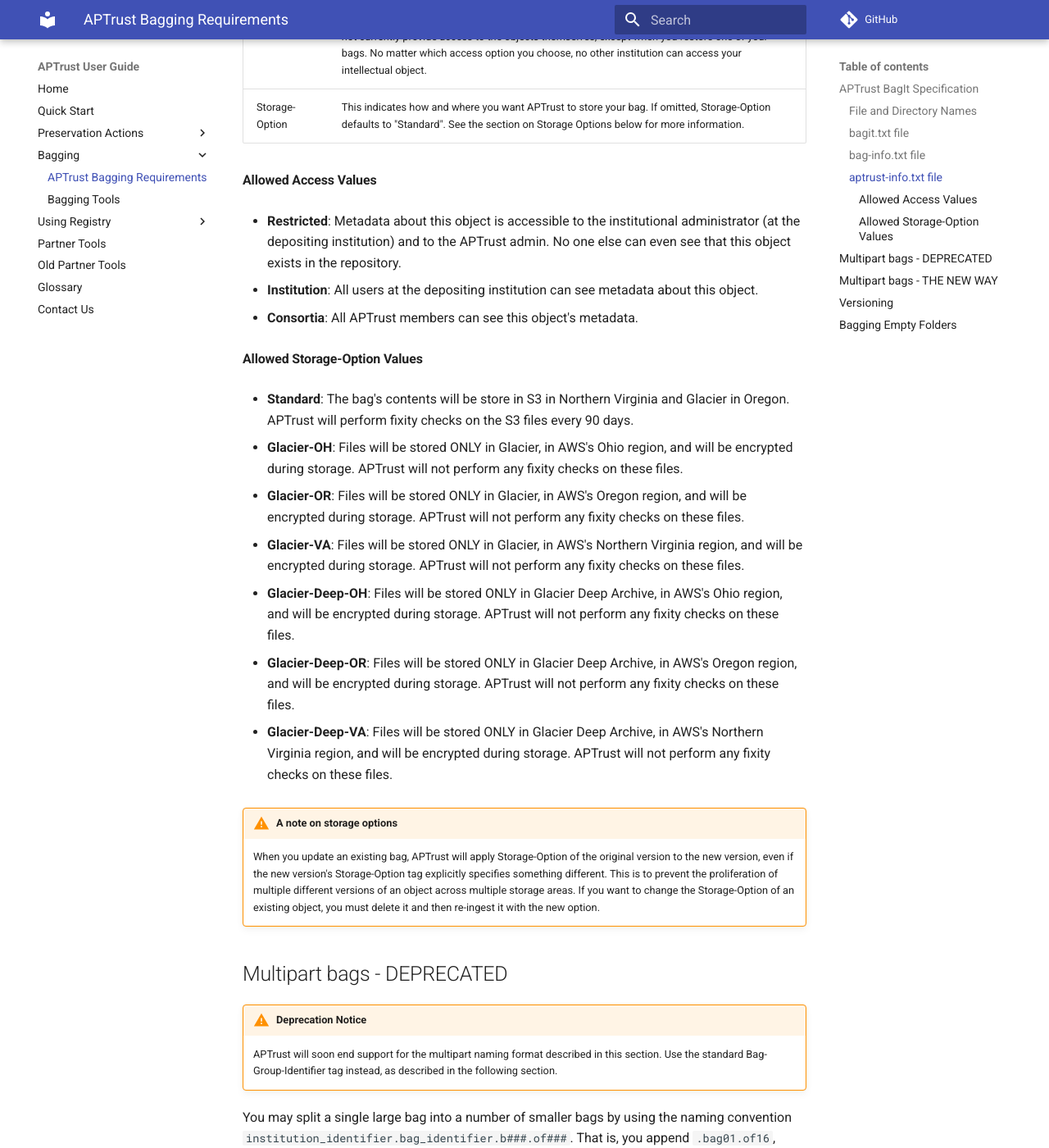
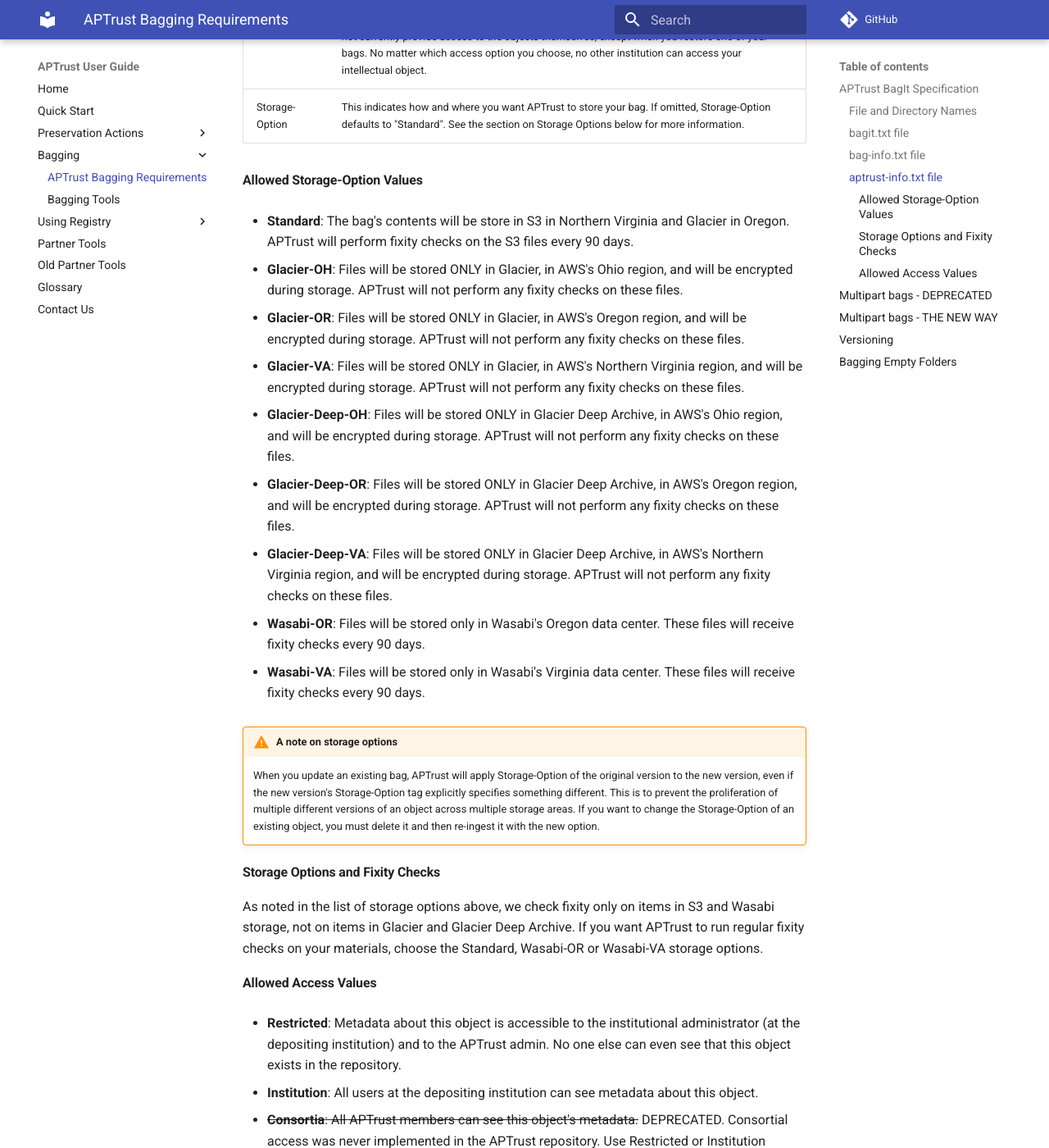
Before and after one commit to APTrust/userguide, an MkDocs documentation site: the page built from docs/bagging/index.md, in a window 1280 px wide and 1400 px high, scrolled down 3290 px. Shown: the whole window at 82% size. Built offline with MkDocs 1.6.1 and Material for MkDocs 9.7.7, drawn with Linux system fonts in a browser that asks for light colours; comment, search, counter and statistics services are not loaded; some of the changed text lies outside the part shown.

Commit message:
Marked consortia access option as deprecated. Clarified rules on fixity checks for Standard and Wasabi storage options.

```diff
--- a/docs/bagging/index.md
+++ b/docs/bagging/index.md
@@ -130,8 +122,25 @@
 
 * __Glacier-Deep-VA__: Files will be stored ONLY in Glacier Deep Archive, in AWS's Northern Virginia region, and will be encrypted during storage. APTrust will not perform any fixity checks on these files.
 
+* __Wasabi-OR__: Files will be stored only in Wasabi's Oregon data center. These files will receive fixity checks every 90 days.
+
+* __Wasabi-VA__: Files will be stored only in Wasabi's Virginia data center. These files will receive fixity checks every 90 days.
+
+
 !!! warning "A note on storage options"
     When you update an existing bag, APTrust will apply Storage-Option of the original version to the new version, even if the new version's Storage-Option tag explicitly specifies something different. This is to prevent the proliferation of multiple different versions of an object across multiple storage areas. If you want to change the Storage-Option of an existing object, you must delete it and then re-ingest it with the new option.
+
+#### Storage Options and Fixity Checks
+
+As noted in the list of storage options above, we check fixity only on items in S3 and Wasabi storage, not on items in Glacier and Glacier Deep Archive. If you want APTrust to run regular fixity checks on your materials, choose the Standard, Wasabi-OR or Wasabi-VA storage options.
+
+#### Allowed Access Values
+
+* __Restricted__: Metadata about this object is accessible to the institutional administrator (at the depositing institution) and to the APTrust admin. No one else can even see that this object exists in the repository.
+
+* __Institution__: All users at the depositing institution can see metadata about this object.
+
+* ~~__Consortia__: All APTrust members can see this object's metadata.~~ DEPRECATED. Consortial access was never implemented in the APTrust repository. Use Restricted or Institution instead.
 
 ## Multipart bags - DEPRECATED
 
```
Also changed, not shown: other parts of docs/bagging/index.md (+0 -8 lines).
